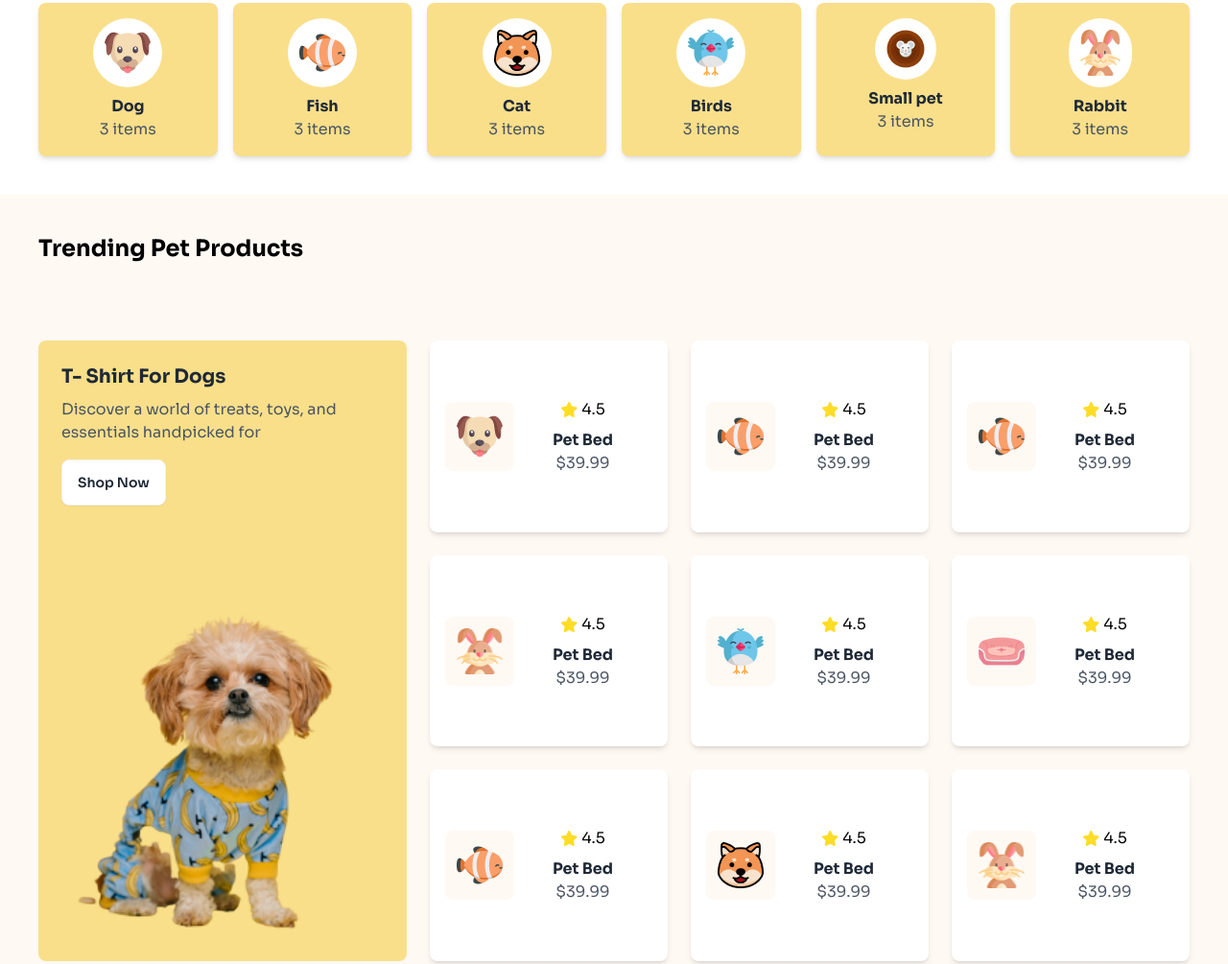
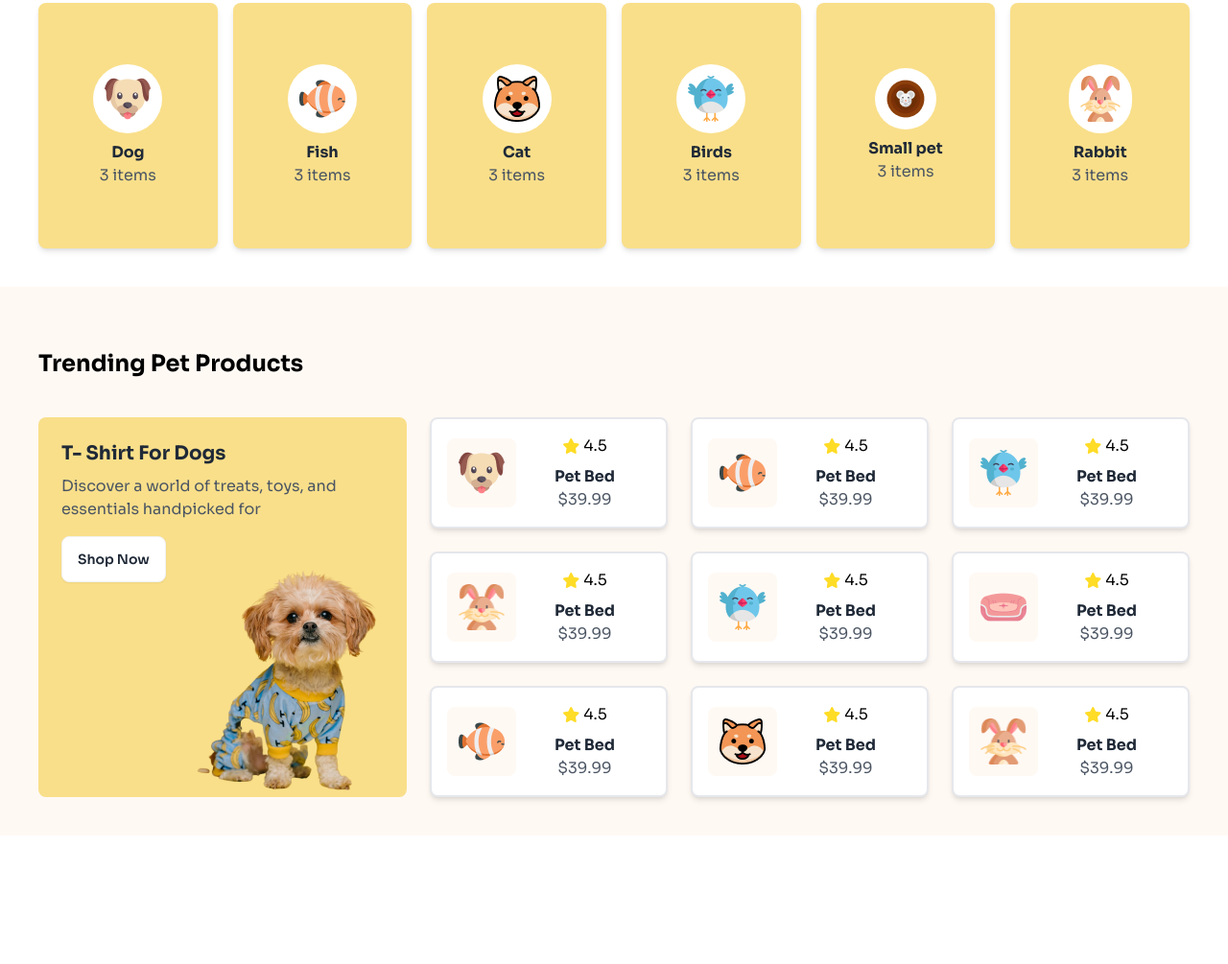
Before and after one commit to roksanarahaman/assignment-3-001, a plain HTML site: page index.html in a window 1280 px wide. Shown: the part 685-1690 px from the top of the page at 96% size. After the commit the page ends 1556 px from the top, so only its background shows below. Drawn offline with nearby package versions, Linux system fonts and the light colour scheme.

Commit message:
added designs on trending products and category section

```diff
--- a/index.html
+++ b/index.html
@@ -111,7 +111,7 @@
             <!-- Category Cards -->
             <div class="grid grid-cols-2 md:grid-cols-3 lg:grid-cols-6 gap-4">
                 <!-- Card 1 -->
-                <div class="bg-lightyellow rounded-lg p-4 flex flex-col items-center shadow-md">
+                <div class="bg-lightyellow rounded-lg p-4 flex flex-col items-center justify-center shadow-md lg:h-64">
                     <div  class="bg-white rounded-full p-3">
                         <img src="images/dog-cartoon.png" alt="">
                     </div>
@@ -120,7 +120,7 @@
                 </div>
 
                 <!-- Card 2 -->
-                <div class="bg-lightyellow rounded-lg p-4 flex flex-col items-center shadow-md">
+                <div class="bg-lightyellow rounded-lg p-4 flex flex-col items-center shadow-md justify-center lg:h-64">
                     <div  class="bg-white rounded-full p-3">
                         <img src="images/fish-cartoon.png" alt="">
                     </div>
@@ -129,7 +129,7 @@
                 </div>
 
                 <!-- Card 3 -->
-                <div class="bg-lightyellow rounded-lg p-4 flex flex-col items-center shadow-md">
+                <div class="bg-lightyellow rounded-lg p-4 flex flex-col items-center shadow-md justify-center lg:h-64">
                     <div  class="bg-white rounded-full p-3">
                         <img src="images/cat-cartoon.png" alt="">
                     </div>
@@ -138,7 +138,7 @@
                 </div>
 
                 <!-- Card 4 -->
-                <div class="bg-lightyellow rounded-lg p-4 flex flex-col items-center shadow-md">
+                <div class="bg-lightyellow rounded-lg p-4 flex flex-col items-center shadow-md justify-center lg:h-64">
                     <div  class="bg-white rounded-full p-3">
                         <img src="images/bird-cartoon.png" alt="">
                     </div>
@@ -147,7 +147,7 @@
                 </div>
 
                 <!-- Card 5 -->
-                <div class="bg-lightyellow rounded-lg p-4 flex flex-col items-center shadow-md">
+                <div class="bg-lightyellow rounded-lg p-4 flex flex-col items-center shadow-md justify-center lg:h-64">
                     <div  class="bg-white rounded-full p-3">
                         <img src="images/mouse-cartoon.png" alt="">
                     </div>
@@ -156,7 +156,7 @@
                 </div>
 
                 <!-- Card 6 -->
-                <div class="bg-lightyellow rounded-lg p-4 flex flex-col items-center shadow-md w-200px h-250px">
+                <div class="bg-lightyellow rounded-lg p-4 flex flex-col items-center shadow-md justify-center lg:h-64">
                     <div  class="bg-white rounded-full p-3">
                         <img src="images/rabbit-cartoon.png" alt="">
                     </div>
@@ -167,26 +167,26 @@
          </div>
 
          <!-- Pet Product Section -->
-          <div class="bg-background">
+          <div class="lg:bg-background">
             <div>
-                <h2 class="text-2xl font-bold text-black px-10 py-10">Trending Pet Products</h2>
+                <h2 class="text-2xl font-bold text-black pt-16 px-10">Trending Pet Products</h2>
             </div>
             <div class="grid grid-cols-1 lg:grid-cols-3 gap-6 px-10 py-10">
             <!-- Card Left -->
-             <div class="bg-lightyellow rounded-lg flex flex-col justify-between p-6">
+             <div class="bg-lightyellow rounded-lg flex flex-col relative p-6">
                 <div>
                     <h3 class="text-xl font-bold mb-2">T- Shirt For Dogs</h3>
                     <p class="text-gray-600 mb-4">Discover a world of treats, toys, and essentials handpicked for</p>
                     <button class="btn bg-white h-5">Shop Now</button>
                 </div>
                 <div>
-                    <img src="images/cute-pet-small.png" alt="" class="w-full max-w-xs mx-auto">
+                    <img src="images/cute-pet-small.png" alt="" class="absolute bottom-0 right-0 w-24 lg:w-auto">
                 </div>
              </div>
              <!-- Cards Right -->
               <div class="lg:col-span-2 grid grid-cols-2 md:grid-cols-3 lg:grid-cols-3 gap-6">
                 <!-- Card 1 -->
-               <div class="bg-white p-4 rounded-lg shadow-md text-center flex items-center space-x-10">
+               <div class="bg-white p-4 rounded-lg border-2 shadow-md text-center flex items-center space-x-10">
                     <div class="bg-background p-3 rounded-lg">
                         <img src="images/dog-cartoon.png" alt="" class="w-12 h-12">
                     </div>
@@ -200,7 +200,7 @@
                  </div>
 
                  <!-- Card 2 -->
-                 <div class="bg-white p-4 rounded-lg shadow-md text-center flex items-center space-x-10">
+                 <div class="bg-white p-4 rounded-lg border-2 shadow-md text-center flex items-center space-x-10">
                     <div class="bg-background p-3 rounded-lg">
                         <img src="images/fish-cartoon.png" alt="" class="w-12 h-12">
                     </div>
@@ -214,9 +214,9 @@
                  </div>
 
                  <!-- Card 3 -->
-                 <div class="bg-white p-4 rounded-lg shadow-md text-center flex items-center space-x-10">
+                 <div class="bg-white p-4 rounded-lg border-2 shadow-md text-center flex items-center space-x-10">
                     <div class="bg-background p-3 rounded-lg">
-                        <img src="images/fish-cartoon.png" alt="" class="w-12 h-12">
+                        <img src="images/bird-cartoon.png" alt="" class="w-12 h-12">
                     </div>
                     <div>
                         <div class="flex items-center justify-center text-yellow">
@@ -228,7 +228,7 @@
                  </div>
 
                  <!-- Card 4 -->
-                 <div class="bg-white p-4 rounded-lg shadow-md text-center flex items-center space-x-10">
+                 <div class="bg-white p-4 rounded-lg border-2 shadow-md text-center flex items-center space-x-10">
                     <div class="bg-background p-3 rounded-lg">
                         <img src="images/rabbit-cartoon.png" alt="" class="w-12 h-12">
                     </div>
@@ -242,7 +242,7 @@
                  </div>
 
                  <!-- Card 5 -->
-                 <div class="bg-white p-4 rounded-lg shadow-md text-center flex items-center space-x-10">
+                 <div class="bg-white p-4 rounded-lg border-2 shadow-md text-center flex items-center space-x-10">
                     <div class="bg-background p-3 rounded-lg">
                         <img src="images/bird-cartoon.png" alt="" class="w-12 h-12">
                     </div>
@@ -256,7 +256,7 @@
                  </div>
 
                  <!-- Card 6 -->
-                 <div class="bg-white p-4 rounded-lg shadow-md text-center flex items-center space-x-10">
+                 <div class="bg-white p-4 rounded-lg border-2 shadow-md text-center flex items-center space-x-10">
                     <div class="bg-background p-3 rounded-lg">
                         <img src="images/pet-couch.png" alt="" class="w-12 h-12">
                     </div>
@@ -270,7 +270,7 @@
                  </div>
 
                  <!-- Card 7 -->
-                 <div class="bg-white p-4 rounded-lg shadow-md text-center flex items-center space-x-10">
+                 <div class="bg-white p-4 rounded-lg border-2 shadow-md text-center flex items-center space-x-10">
                     <div class="bg-background p-3 rounded-lg">
                         <img src="images/fish-cartoon.png" alt="" class="w-12 h-12">
                     </div>
@@ -284,7 +284,7 @@
                  </div>
 
                  <!-- Card 8 -->
-                 <div class="bg-white p-4 rounded-lg shadow-md text-center flex items-center space-x-10">
+                 <div class="bg-white p-4 rounded-lg border-2 shadow-md text-center flex items-center space-x-10">
                     <div class="bg-background p-3 rounded-lg">
                         <img src="images/cat-cartoon.png" alt="" class="w-12 h-12">
                     </div>
@@ -298,7 +298,7 @@
                  </div>
 
                  <!-- Card 9 -->
-                 <div class="bg-white p-4 rounded-lg shadow-md text-center flex items-center space-x-10">
+                 <div class="bg-white p-4 rounded-lg border-2 shadow-md text-center hidden lg:flex items-center space-x-10">
                     <div class="bg-background p-3 rounded-lg">
                         <img src="images/rabbit-cartoon.png" alt="" class="w-12 h-12">
                     </div>
```
